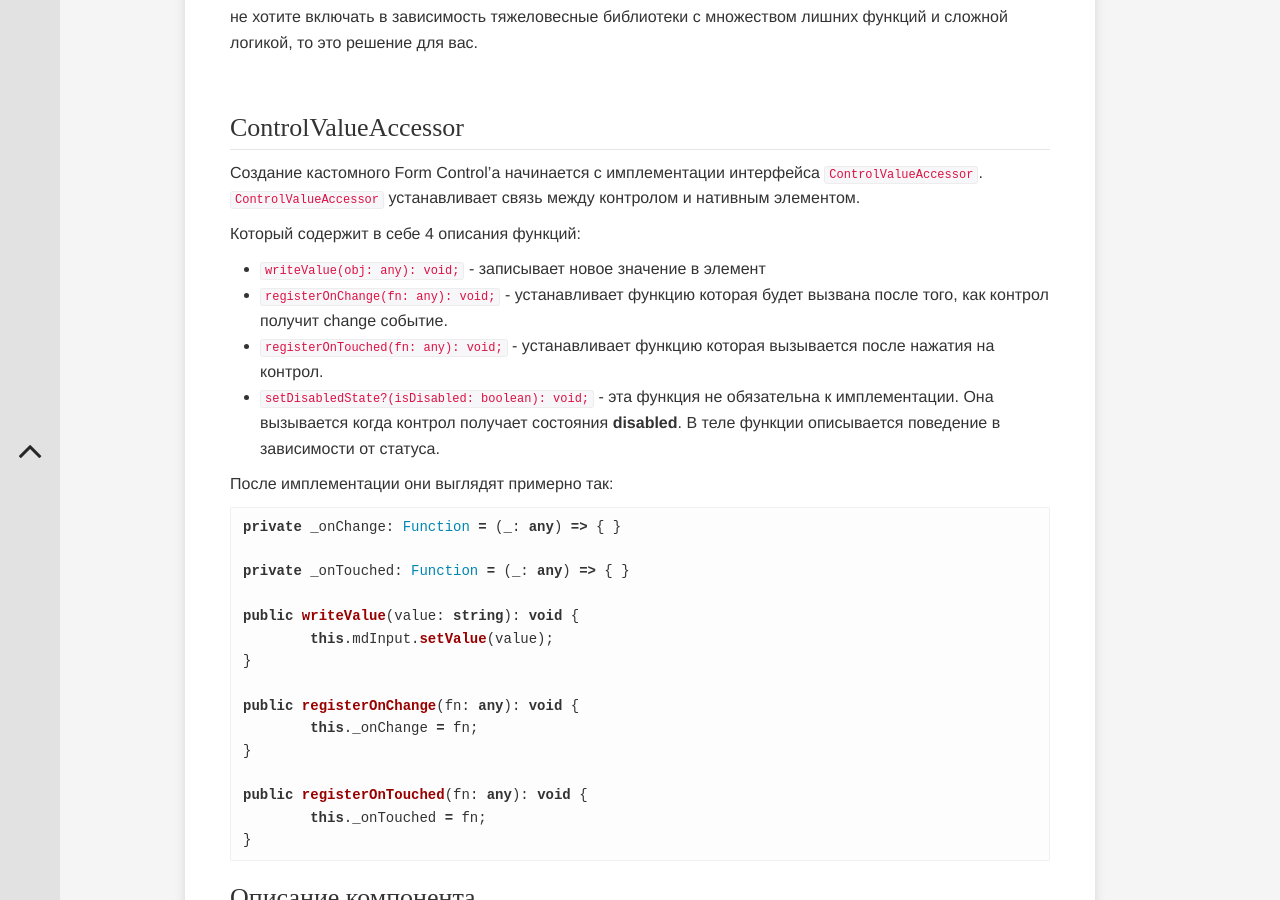
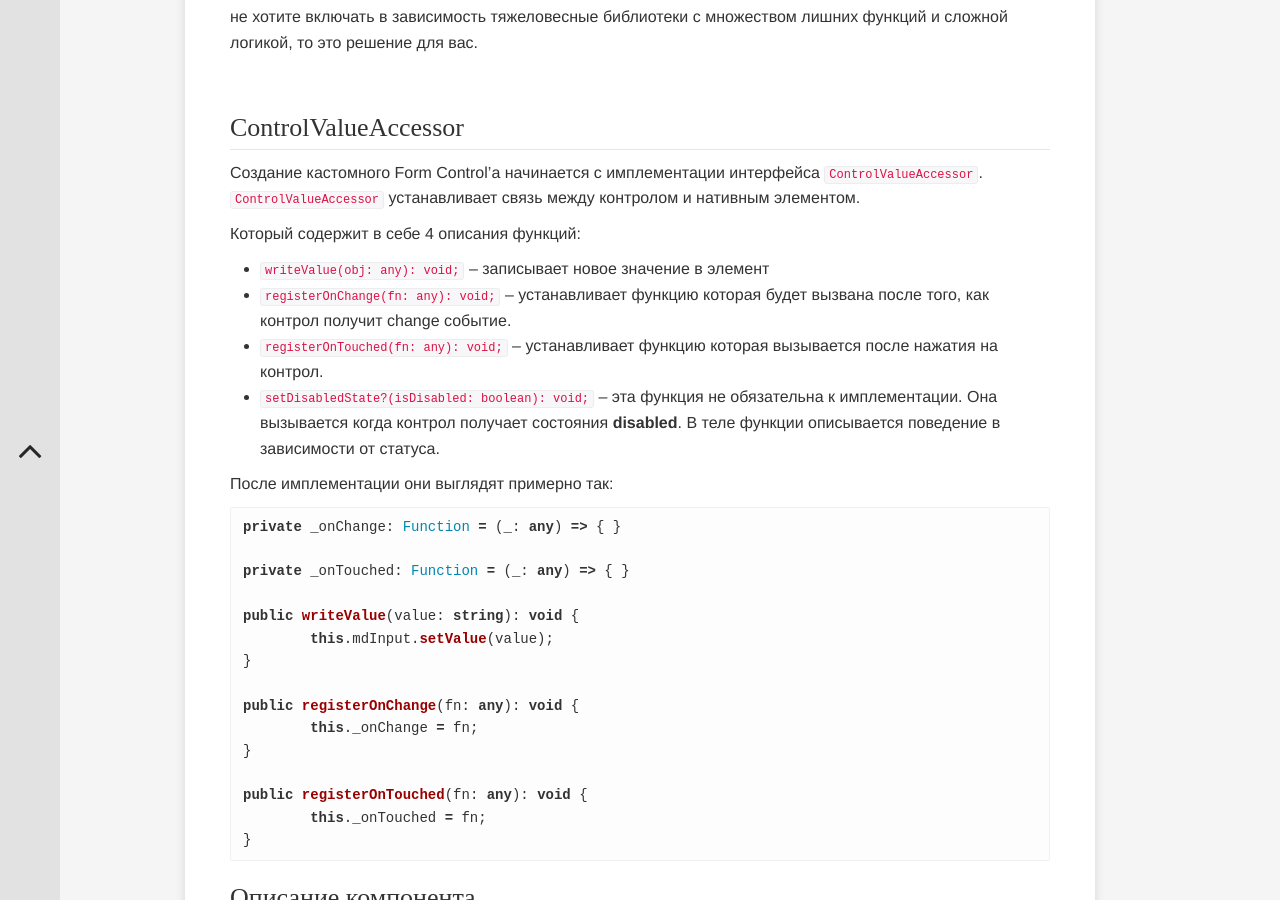
Before and after one commit to martamoshkin/blog.zverit.com, a Jekyll site: the page built from _posts/frontend/other/2017-05-07-simple-mask-form-control.md, in a window 1280 px wide and 900 px high, scrolled down 497 px. Built offline with Jekyll 4.4.1, drawn with Linux system fonts in a browser that asks for light colours; some web fonts are replaced; comment, search, counter and statistics services are not loaded; some of the changed text lies outside the part shown.

Commit message:
small fixes

````diff
--- a/_posts/frontend/other/2017-05-07-simple-mask-form-control.md
+++ b/_posts/frontend/other/2017-05-07-simple-mask-form-control.md
@@ -25,10 +25,10 @@ description: "В статье рассматривается разработк
 `ControlValueAccessor` устанавливает связь между контролом и нативным элементом.
 
 Который содержит в себе 4 описания функций:
-- `writeValue(obj: any): void;` - записывает новое значение в элемент
-- `registerOnChange(fn: any): void;` - устанавливает функцию которая будет вызвана после того, как контрол получит change событие.
-- `registerOnTouched(fn: any): void;` - устанавливает функцию которая вызывается после нажатия на контрол.
-- `setDisabledState?(isDisabled: boolean): void;` - эта функция не обязательна к имплементации. Она вызывается когда контрол получает состояния **disabled**. В теле функции описывается поведение в зависимости от статуса.
+- `writeValue(obj: any): void;` – записывает новое значение в элемент
+- `registerOnChange(fn: any): void;` – устанавливает функцию которая будет вызвана после того, как контрол получит change событие.
+- `registerOnTouched(fn: any): void;` – устанавливает функцию которая вызывается после нажатия на контрол.
+- `setDisabledState?(isDisabled: boolean): void;` – эта функция не обязательна к имплементации. Она вызывается когда контрол получает состояния **disabled**. В теле функции описывается поведение в зависимости от статуса.
 
 После имплементации они выглядят примерно так:
 
@@ -169,7 +169,7 @@ private _convertMaskToPlaceholder(): string {
 
 ### Трансформация значения ###
 
-Следующим шагом идет трансформация значениия полученного из поля ввода в два значения: певрвое - преобразованное значение в паттерном ввода, второе - чистое значение.
+Следующим шагом идет трансформация значениия полученного из поля ввода в два значения: певрвое – преобразованное значение в паттерном ввода, второе – чистое значение.
 
 ```ts
 private _conformValue(value: string, placeholder: string): { conformed: string, cleaned: string } {
````
Also changed, not shown: other parts of _posts/frontend/other/2017-05-07-simple-mask-form-control.md (+1 -1 lines), _posts/frontend/other/2017-09-15-autoprefixer-webpack-config.md (+3 -0 lines), _posts/frontend/react/2018-02-18-functional-programming-js.md (+2 -2 lines), _posts/frontend/react/2018-04-17-introduction-jsx.md (+1 -1 lines).
